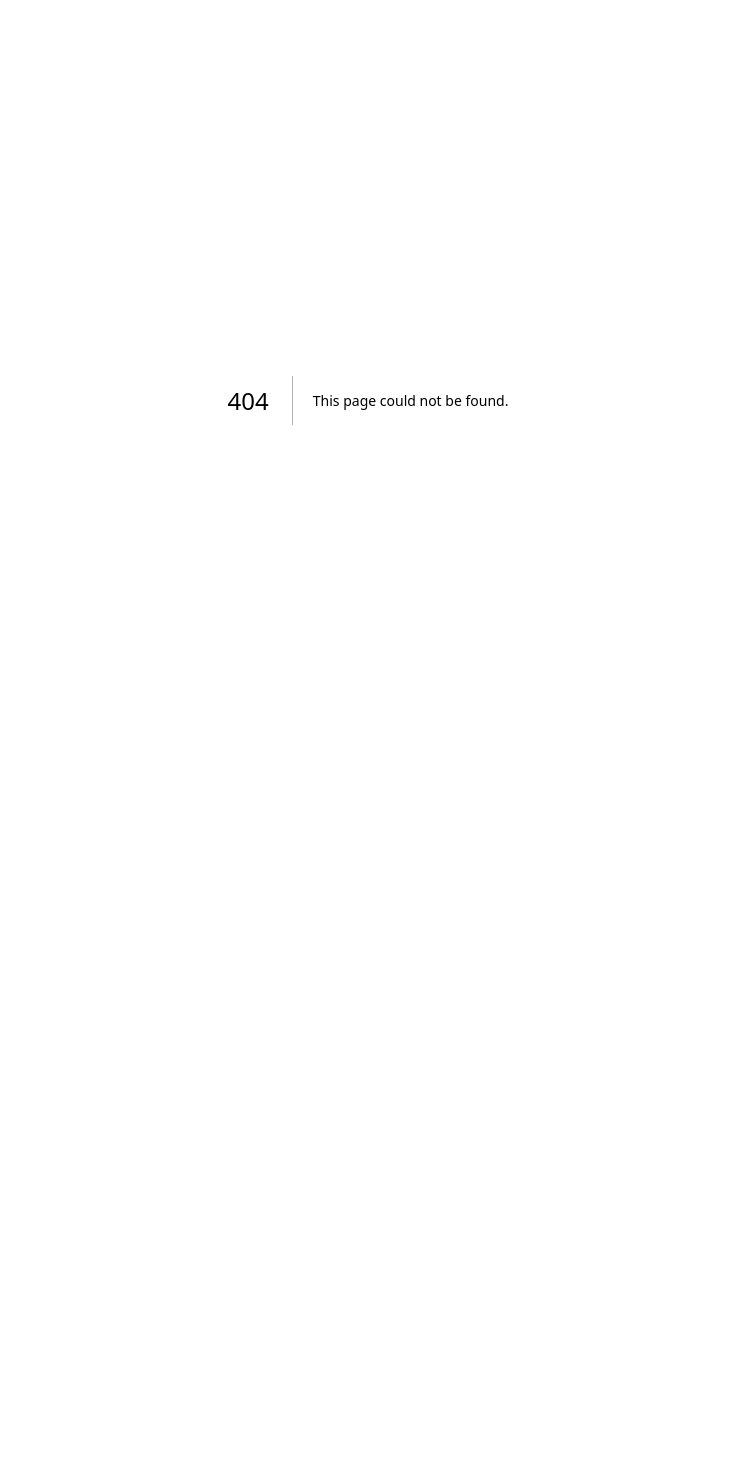
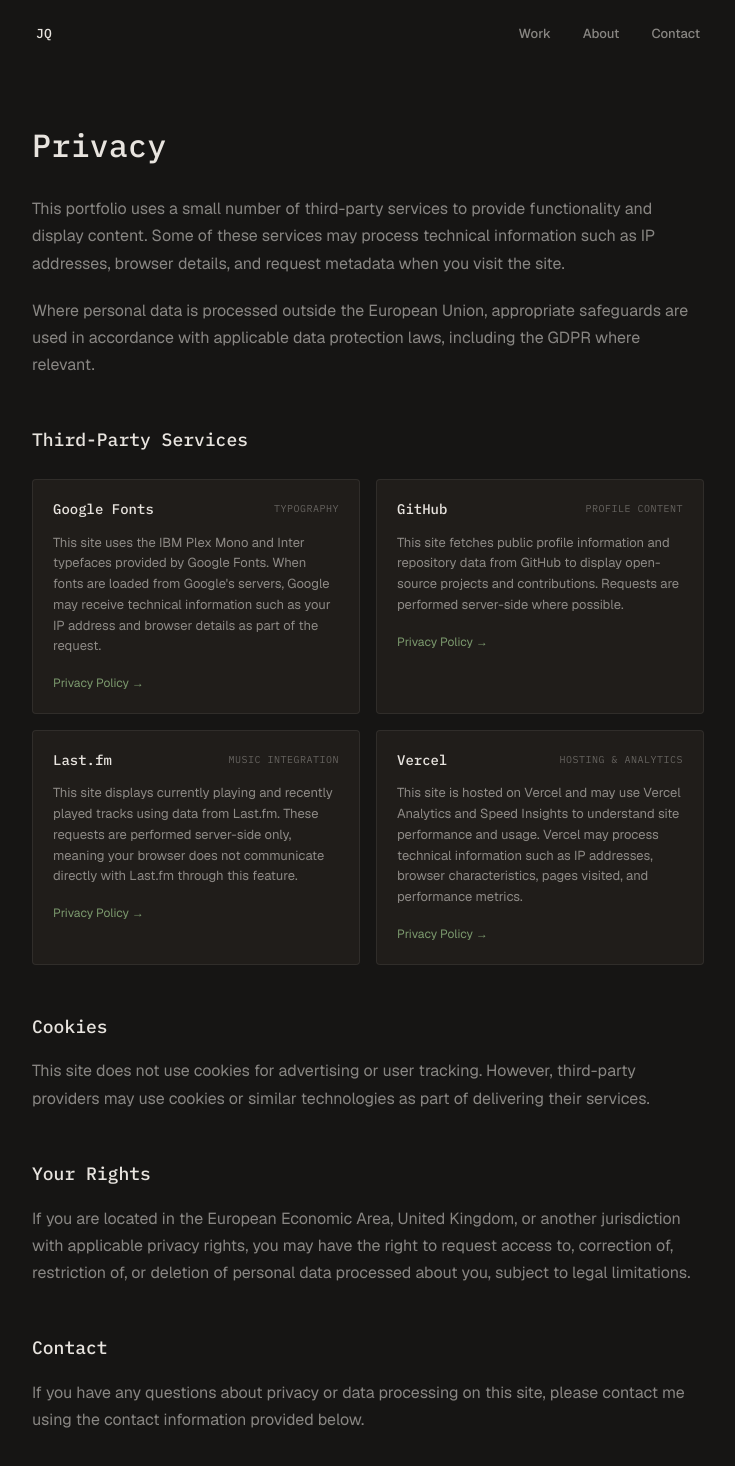
Before and after one commit to Jqhxnn/Portfolio, a Next.js app: page /privacy in a window 1280 px wide. Before the commit this address had no page. Shown: the top 1466 px of the page, without its empty margins (272-1007 px from the left). Before the commit the page ends 800 px from the top, so only its background shows below. Built offline with nearby package versions, Linux system fonts and the light colour scheme.

Commit message:
added privacy policy

```diff
--- a/app/globals.css
+++ b/app/globals.css
@@ -315,6 +315,11 @@
   z-index: 1;
 }
 
+.footer--minimal {
+  border-top: none;
+  padding-top: 0;
+}
+
 .footer-content {
   margin-bottom: 16px;
 }
@@ -564,3 +569,123 @@
   font-size: 12px;
   padding: 10px 0;
 }
+
+/* Privacy Page Styles */
+.privacy-page {
+  max-width: 720px;
+  margin: 0 auto;
+  padding: 120px 24px 80px;
+}
+
+.privacy-content h1.page-title {
+  font-family: 'IBM Plex Mono', monospace;
+  font-size: 32px;
+  font-weight: 500;
+  margin-bottom: 24px;
+  color: var(--text);
+}
+
+.privacy-content .intro-text {
+  color: var(--muted);
+  line-height: 1.7;
+  margin-bottom: 20px;
+}
+
+.privacy-content h2 {
+  font-family: 'IBM Plex Mono', monospace;
+  font-size: 18px;
+  font-weight: 500;
+  color: var(--text);
+  margin-top: 48px;
+  margin-bottom: 16px;
+}
+
+.privacy-services-grid {
+  display: grid;
+  grid-template-columns: 1fr;
+  gap: 16px;
+  margin-top: 24px;
+}
+
+.privacy-service-card {
+  background: var(--card);
+  border: 1px solid var(--border);
+  padding: 18px 20px;
+  border-radius: 4px;
+  transition: border-color 0.15s ease;
+}
+
+.privacy-service-card:hover {
+  border-color: var(--border-hover);
+}
+
+.privacy-service-header {
+  display: flex;
+  align-items: center;
+  justify-content: space-between;
+  margin-bottom: 12px;
+}
+
+.privacy-service-name {
+  font-family: 'IBM Plex Mono', monospace;
+  font-size: 14px;
+  font-weight: 500;
+  color: var(--text);
+}
+
+.privacy-service-category {
+  font-family: 'IBM Plex Mono', monospace;
+  font-size: 10px;
+  text-transform: uppercase;
+  letter-spacing: 0.05em;
+  color: var(--muted-light);
+}
+
+.privacy-service-description {
+  color: var(--muted);
+  line-height: 1.6;
+  font-size: 13px;
+  margin-bottom: 12px;
+}
+
+.privacy-service-link {
+  color: var(--accent);
+  font-size: 12px;
+  text-decoration: none;
+  transition: color 0.15s ease;
+}
+
+.privacy-service-link:hover {
+  color: var(--accent-hover);
+}
+
+.privacy-content h3 {
+  display: none;
+}
+
+.privacy-content .service-purpose {
+  display: none;
+}
+
+.privacy-content .service-description {
+  color: var(--muted);
+  line-height: 1.7;
+  margin-bottom: 12px;
+}
+
+.privacy-content .privacy-link {
+  color: var(--accent);
+  font-size: 13px;
+  text-decoration: none;
+  transition: color 0.15s ease;
+}
+
+.privacy-content .privacy-link:hover {
+  color: var(--accent-hover);
+}
+
+@media (min-width: 640px) {
+  .privacy-services-grid {
+    grid-template-columns: repeat(2, 1fr);
+  }
+}
--- /dev/null
+++ b/app/privacy/page.js
@@ -0,0 +1,105 @@
+import Navbar from "../../components/Navbar";
+import Footer from "../../components/Footer";
+
+export const metadata = {
+  title: "Privacy",
+  description: "Privacy policy and third-party services used on this portfolio.",
+};
+
+export default function Privacy() {
+  return (
+    <>
+      <Navbar />
+      <main className="privacy-page">
+        <div className="privacy-content fade show">
+          <h1 className="page-title">Privacy</h1>
+
+          <p className="intro-text">
+            This portfolio uses a small number of third-party services to provide functionality and display content. Some of these services may process technical information such as IP addresses, browser details, and request metadata when you visit the site.
+          </p>
+
+          <p className="intro-text">
+            Where personal data is processed outside the European Union, appropriate safeguards are used in accordance with applicable data protection laws, including the GDPR where relevant.
+          </p>
+
+          <h2>Third-Party Services</h2>
+
+          <div className="privacy-services-grid">
+            <div className="privacy-service-card">
+              <div className="privacy-service-header">
+                <span className="privacy-service-name">Google Fonts</span>
+                <span className="privacy-service-category">Typography</span>
+              </div>
+              <p className="privacy-service-description">
+                This site uses the IBM Plex Mono and Inter typefaces provided by Google Fonts. When fonts are loaded from Google&apos;s servers, Google may receive technical information such as your IP address and browser details as part of the request.
+              </p>
+              <a href="https://policies.google.com/privacy" target="_blank" rel="noopener noreferrer" className="privacy-service-link">
+                Privacy Policy →
+              </a>
+            </div>
+
+            <div className="privacy-service-card">
+              <div className="privacy-service-header">
+                <span className="privacy-service-name">GitHub</span>
+                <span className="privacy-service-category">Profile Content</span>
+              </div>
+              <p className="privacy-service-description">
+                This site fetches public profile information and repository data from GitHub to display open-source projects and contributions. Requests are performed server-side where possible.
+              </p>
+              <a href="https://docs.github.com/en/site-policy/privacy-policies/github-general-privacy-statement" target="_blank" rel="noopener noreferrer" className="privacy-service-link">
+                Privacy Policy →
+              </a>
+            </div>
+
+            <div className="privacy-service-card">
+              <div className="privacy-service-header">
+                <span className="privacy-service-name">Last.fm</span>
+                <span className="privacy-service-category">Music Integration</span>
+              </div>
+              <p className="privacy-service-description">
+                This site displays currently playing and recently played tracks using data from Last.fm. These requests are performed server-side only, meaning your browser does not communicate directly with Last.fm through this feature.
+              </p>
+              <a href="https://www.last.fm/legal/privacy" target="_blank" rel="noopener noreferrer" className="privacy-service-link">
+                Privacy Policy →
+              </a>
+            </div>
+
+            <div className="privacy-service-card">
+              <div className="privacy-service-header">
+                <span className="privacy-service-name">Vercel</span>
+                <span className="privacy-service-category">Hosting & Analytics</span>
+              </div>
+              <p className="privacy-service-description">
+                This site is hosted on Vercel and may use Vercel Analytics and Speed Insights to understand site performance and usage. Vercel may process technical information such as IP addresses, browser characteristics, pages visited, and performance metrics.
+              </p>
+              <a href="https://vercel.com/legal/privacy-policy" target="_blank" rel="noopener noreferrer" className="privacy-service-link">
+                Privacy Policy →
+              </a>
+            </div>
+          </div>
+
+          <h2>Cookies</h2>
+          <p className="service-description">
+            This site does not use cookies for advertising or user tracking. However, third-party providers may use cookies or similar technologies as part of delivering their services.
+          </p>
+
+          <h2>Your Rights</h2>
+          <p className="service-description">
+            If you are located in the European Economic Area, United Kingdom, or another jurisdiction with applicable privacy rights, you may have the right to request access to, correction of, restriction of, or deletion of personal data processed about you, subject to legal limitations.
+          </p>
+
+          <h2>Contact</h2>
+          <p className="service-description">
+            If you have any questions about privacy or data processing on this site, please contact me using the contact information provided below.
+            <br /><br />
+						Johann Schneider<br />
+            E-Mail: <a href="mailto:jqhxnn@outlook.com" className="mail">
+              jqhxnn@outlook.com
+            </a>
+          </p>
+        </div>
+      </main>
+      <Footer showGetInTouch={false} showProjectSection={false} />
+    </>
+  );
+}
--- a/components/Footer.jsx
+++ b/components/Footer.jsx
@@ -1,13 +1,21 @@
 "use client";
 
-export default function Footer() {
+import { usePathname } from "next/navigation";
+
+export default function Footer({ showGetInTouch = true, showProjectSection = true }) {
+  const pathname = usePathname();
+  const isPrivacyPage = pathname === "/privacy";
+
   return (
-    <footer className="footer">
+    <footer className={`footer${isPrivacyPage ? " footer--minimal" : ""}`}>
       <div className="container">
+        {showGetInTouch && (
           <div className="section-top fade show">
             <h2>Get in Touch</h2>
           </div>
+        )}
 
+        {showProjectSection && (
           <div className="footer-content fade show">
             <p>Have a project in mind?</p>
             <p className="learning-tag">Still learning, but always open to connect.</p>
@@ -16,6 +24,7 @@
               jqhxnn@outlook.com
             </a>
           </div>
+        )}
 
         <div className="footer-bottom fade show">
           <p className="copyright">© 2026 Jqhxnn</p>
@@ -28,6 +37,9 @@
             >
               GitHub
             </a>
+            <a href="/privacy" className="social-link">
+              Privacy
+            </a>
           </div>
 
           <span className="nextjs-credit">Built with Next.js</span>
--- a/components/Navbar.jsx
+++ b/components/Navbar.jsx
@@ -4,16 +4,16 @@
   return (
     <nav className="nav">
       <div className="nav-inner">
-        <a href="#" className="logo">
+        <a href="/" className="logo">
           JQ
         </a>
 
         <div className="links">
-          <a href="#work" className="nav-link">
+          <a href="/#work" className="nav-link">
             Work
           </a>
 
-          <a href="#about" className="nav-link">
+          <a href="/#about" className="nav-link">
             About
           </a>
 
--- a/next.config.mjs
+++ b/next.config.mjs
@@ -1,8 +1,4 @@
 /** @type {import('next').NextConfig} */
-const nextConfig = {
-  devServer: {
-    port: 1212,
-  },
-};
+const nextConfig = {};
 
 export default nextConfig;
```
Lines whose indentation alone changed are shown as unchanged.
